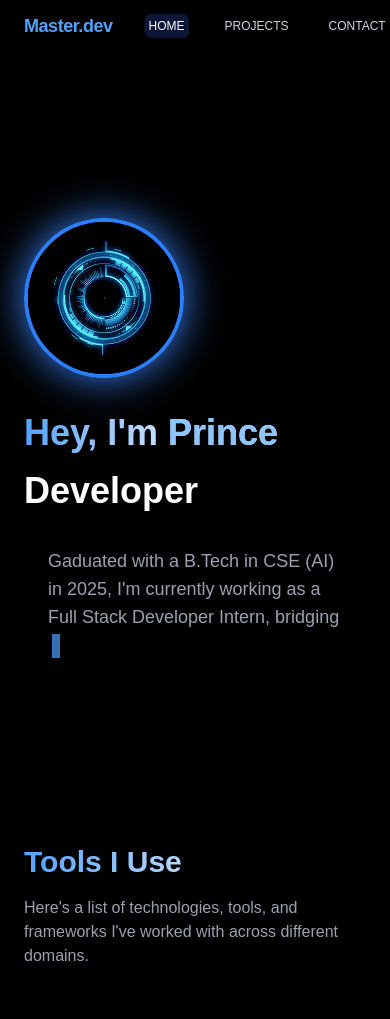
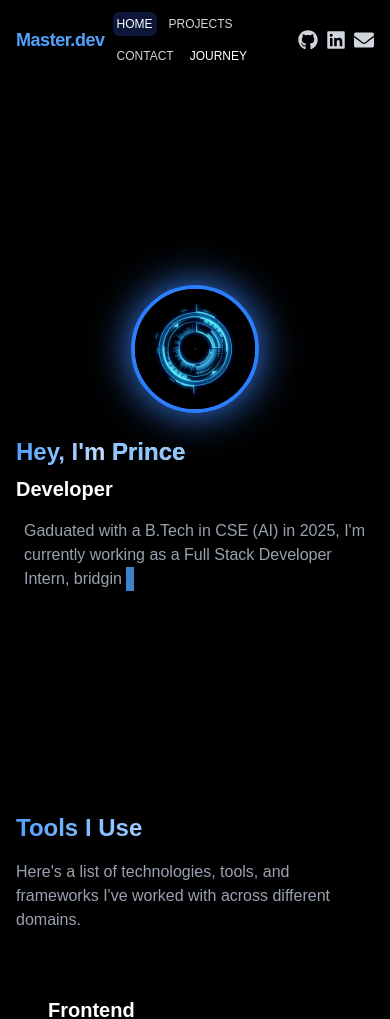
Before and after one commit to Mprince29/MasterDev, a Next.js app: page / in a window 390 px wide. Shown: the top 1019 px of the page. Built offline with nearby package versions, Linux system fonts and the light colour scheme.

Commit message:
Make all pages fully responsive for mobile and tablets

```diff
--- a/src/app/journey/page.tsx
+++ b/src/app/journey/page.tsx
@@ -68,13 +68,13 @@ export default function JourneyPage() {
     <main className="bg-black text-white min-h-screen">
       {/* Navigation Bar */}
       <header className="fixed top-0 left-0 w-full z-50 transition-all duration-300 backdrop-blur-md bg-black/80">
-        <div className="max-w-6xl mx-auto px-6 py-3 flex items-center justify-between">
+        <div className="max-w-6xl mx-auto px-4 sm:px-6 py-3 flex items-center justify-between">
           {/* Left: Logo and Nav */}
-          <div className="flex items-center gap-8">
+          <div className="flex items-center gap-2 sm:gap-8">
             <a href="/" className="text-lg font-bold text-blue-400 tracking-tight flex-shrink-0">
               Master.dev
             </a>
-            <nav className="flex items-center gap-8 text-xs uppercase font-medium">
+            <nav className="flex flex-wrap items-center gap-2 sm:gap-8 text-xs uppercase font-medium">
               <a
                 href="/"
                 className={`transition-colors px-1 py-1 rounded-md ${
@@ -102,7 +102,7 @@ export default function JourneyPage() {
             </nav>
           </div>
           {/* Social Icons */}
-          <div className="flex items-center gap-3 ml-6">
+          <div className="flex items-center gap-2 sm:gap-3 ml-2 sm:ml-6">
             <a href="https://github.com/Mprince29" target="_blank" rel="noopener noreferrer" aria-label="GitHub">
               <FaGithub className="w-5 h-5 text-gray-300 hover:text-blue-400 transition-colors" />
             </a>
@@ -115,8 +115,8 @@ export default function JourneyPage() {
           </div>
         </div>
       </header>
-      <div className="max-w-4xl mx-auto pt-32 px-2 pb-24">
-        <h1 className="text-5xl font-extrabold mb-16 text-center bg-gradient-to-r from-blue-400 via-blue-200 to-white text-transparent bg-clip-text drop-shadow-lg tracking-tight font-[Poppins,Inter,sans-serif]">
+      <div className="max-w-4xl mx-auto pt-32 px-4 sm:px-6 pb-16 sm:pb-24">
+        <h1 className="text-2xl sm:text-5xl font-extrabold mb-4 sm:mb-16 text-center bg-gradient-to-r from-blue-400 via-blue-200 to-white text-transparent bg-clip-text drop-shadow-lg tracking-tight font-[Poppins,Inter,sans-serif]">
           My Journey
         </h1>
         <div className="relative">
@@ -196,8 +196,7 @@ export default function JourneyPage() {
       </div>
       {/* Footer */}
       <footer className="bg-black">
-        <div className="max-w-7xl mx-auto px-4 py-3">
-          <div className="flex flex-col md:flex-row justify-between items-center gap-4">
+        <div className="max-w-7xl mx-auto px-4 sm:px-6 py-3 flex flex-col sm:flex-row justify-between items-center gap-2 sm:gap-6">
           <div className="flex items-center gap-2">
             <span className="text-gray-400">© {new Date().getFullYear()} Prince. All rights reserved.</span>
           </div>
@@ -213,7 +212,6 @@ export default function JourneyPage() {
             </a>
           </div>
         </div>
-        </div>
       </footer>
     </main>
   );
--- a/src/app/page.tsx
+++ b/src/app/page.tsx
@@ -101,13 +101,13 @@ export default function Home() {
       <header className={`fixed top-0 left-0 w-full z-50 transition-all duration-300 ${
         hasScrolled ? 'backdrop-blur-md bg-black/80' : ''
       }`}>
-        <div className="max-w-6xl mx-auto px-6 py-3 flex items-center justify-between">
+        <div className="max-w-6xl mx-auto px-4 sm:px-6 py-3 flex items-center justify-between">
           {/* Left: Logo and Nav */}
-          <div className="flex items-center gap-8">
+          <div className="flex items-center gap-2 sm:gap-8">
             <a href="/" className="text-lg font-bold text-blue-400 tracking-tight flex-shrink-0">
               Master.dev
             </a>
-            <nav className="flex items-center gap-8 text-xs uppercase font-medium">
+            <nav className="flex flex-wrap items-center gap-2 sm:gap-8 text-xs uppercase font-medium">
               <a
                 href="/"
                 className={`transition-colors px-1 py-1 rounded-md ${
@@ -139,7 +139,7 @@ export default function Home() {
             </nav>
           </div>
           {/* Social Icons */}
-          <div className="flex items-center gap-3 ml-6">
+          <div className="flex items-center gap-2 sm:gap-3 ml-2 sm:ml-6">
             <a href="https://github.com/Mprince29" target="_blank" rel="noopener noreferrer" aria-label="GitHub">
               <FaGithub className="w-5 h-5 text-gray-300 hover:text-blue-400 transition-colors" />
             </a>
@@ -160,12 +160,12 @@ export default function Home() {
         viewport={{ once: true, amount: 0.3 }}
         transition={{ duration: 0.7, ease: 'easeOut' }}
         id="home"
-        className="pt-32 px-6 flex flex-col md:flex-row items-center justify-between min-h-[calc(100vh-6rem)] text-left max-w-6xl mx-auto"
+        className="pt-32 px-4 sm:px-6 flex flex-col md:flex-row items-center justify-between min-h-[calc(100vh-6rem)] text-left max-w-6xl mx-auto"
       >
         {/* Left: Avatar and Intro */}
-        <div className="flex-1 flex flex-col items-start justify-center">
+        <div className="flex-1 flex flex-col items-start justify-center w-full min-w-0">
           {/* Avatar */}
-          <div className="mb-8 w-40 h-40 rounded-full overflow-hidden border-4 border-blue-500 shadow-[0_0_40px_#3b82f6]">
+          <div className="mb-6 sm:mb-8 w-32 sm:w-40 h-32 sm:h-40 rounded-full overflow-hidden border-4 border-blue-500 shadow-[0_0_40px_#3b82f6] mx-auto md:mx-0">
             <img
               src="/Mr3W.gif"
               alt="Animated Globe GIF"
@@ -173,15 +173,15 @@ export default function Home() {
             />
           </div>
           {/* Headline */}
-          <h1 className="text-4xl sm:text-5xl md:text-6xl font-bold mb-4 leading-tight bg-gradient-to-r from-blue-400 via-blue-200 to-white text-transparent bg-clip-text">
+          <h1 className="text-2xl sm:text-4xl md:text-6xl font-bold mb-2 sm:mb-4 md:mb-6 leading-tight bg-gradient-to-r from-blue-400 via-blue-200 to-white text-transparent bg-clip-text">
             Hey, I'm <span className="text-blue-300">Prince </span>
           </h1>
-          <h2 className="text-4xl sm:text-4xl font-bold  mb-9 text-white-200">
+          <h2 className="text-xl sm:text-2xl md:text-4xl font-bold mb-4 sm:mb-9 text-white-200">
              Developer
           </h2>
-          <div className="flex flex-col space-y-8 w-full max-w-6xl">
+          <div className="flex flex-col space-y-6 sm:space-y-8 w-full max-w-6xl">
             {/* Typewriter About Intro */}
-            <p className="text-lg text-gray-400 w-full max-w-6xl min-h-[3.5rem] px-6 sm:px-10 md:px-16 lg:px-24 xl:px-32 text-left">
+            <p className="text-base sm:text-lg text-gray-400 w-full max-w-6xl min-h-[3.5rem] px-2 sm:px-6 md:px-16 lg:px-24 xl:px-32 text-left">
               {typedAbout}
               <span className="inline-block w-2 h-6 align-middle bg-blue-400 animate-pulse ml-1" />
             </p>
@@ -196,7 +196,7 @@ export default function Home() {
         viewport={{ once: true, amount: 0.3 }}
         transition={{ duration: 0.7, ease: 'easeOut', delay: 0.1 }}
         id="tools"
-        className="max-w-6xl mx-auto px-6 py-24"
+        className="max-w-6xl mx-auto px-4 sm:px-6 py-16 sm:py-24"
       >
         <motion.div
           variants={containerVariants}
@@ -206,18 +206,18 @@ export default function Home() {
         >
           <motion.h2
             variants={itemVariants}
-            className="text-3xl sm:text-5xl inline-block w-full font-bold mb-4  bg-gradient-to-r from-blue-400 via-blue-200 to-white text-transparent bg-clip-text"
+            className="text-2xl sm:text-3xl md:text-5xl inline-block w-full font-bold mb-4 bg-gradient-to-r from-blue-400 via-blue-200 to-white text-transparent bg-clip-text"
           >
             Tools I Use
           </motion.h2>
           <motion.p
             variants={itemVariants}
-            className="text-gray-400 mb-12 max-w-2xl"
+            className="text-gray-400 mb-8 sm:mb-12 max-w-2xl"
           >
             Here's a list of technologies, tools, and frameworks I've worked with across different domains.
           </motion.p>
 
-          <motion.div className="grid grid-cols-1 md:grid-cols-2 gap-12">
+          <motion.div className="grid grid-cols-1 sm:grid-cols-2 gap-8 sm:gap-12">
             {/* Frontend */}
             <motion.div variants={itemVariants} transition={{ duration: 0.7, ease: 'easeOut' }} className="rounded-2xl p-8 shadow-lg bg-black">
               <h3 className="text-xl font-bold text-white mb-6">Frontend</h3>
@@ -350,7 +350,7 @@ export default function Home() {
         whileInView={{ opacity: 1, y: 0 }}
         viewport={{ once: true, amount: 0.3 }}
         transition={{ duration: 0.7, ease: 'easeOut', delay: 0.2 }}
-        className="max-w-6xl mx-auto px-6 py-24"
+        className="max-w-6xl mx-auto px-4 sm:px-6 py-16 sm:py-24"
       >
         <motion.div
           variants={containerVariants}
@@ -358,14 +358,14 @@ export default function Home() {
           whileInView="visible"
           viewport={{ once: true }}
         >
-          <motion.h2 variants={itemVariants} className="text-3xl sm:text-5xl inline-block w-full font-bold mb-4 bg-gradient-to-r from-blue-400 via-blue-200 to-white text-transparent bg-clip-text">
+          <motion.h2 variants={itemVariants} className="text-2xl sm:text-3xl md:text-5xl inline-block w-full font-bold mb-4 bg-gradient-to-r from-blue-400 via-blue-200 to-white text-transparent bg-clip-text">
             Featured Projects
           </motion.h2>
-          <motion.p variants={itemVariants} className="text-gray-400 mb-12 max-w-2xl">
+          <motion.p variants={itemVariants} className="text-gray-400 mb-8 sm:mb-12 max-w-2xl">
             Here are some of my recent works that showcase my skills and expertise.
           </motion.p>
 
-          <div className="grid grid-cols-1 md:grid-cols-2 lg:grid-cols-3 gap-8">
+          <div className="grid grid-cols-1 sm:grid-cols-2 lg:grid-cols-3 gap-6 sm:gap-8">
             {[
               {
                 title: "Intelligent Proctoring Detection Framework",
@@ -430,10 +430,10 @@ export default function Home() {
               </motion.a>
             ))}
           </div>
-          <div className="flex justify-end items-center pt-9">
+          <div className="flex justify-end items-center pt-6 sm:pt-9">
             <a
               href="/project"
-              className="bg-gradient-to-r from-blue-500 to-white hover:from-blue-600 hover:to-white text-blue-900 font-semibold py-3 px-8 rounded-lg shadow-lg hover:shadow-blue-500/25 transition-all duration-300"
+              className="bg-gradient-to-r from-blue-500 to-white hover:from-blue-600 hover:to-white text-blue-900 font-semibold py-2 sm:py-3 px-4 sm:px-8 rounded-lg shadow-lg hover:shadow-blue-500/25 transition-all duration-300 text-sm sm:text-base"
             >
               View My Work
             </a>
@@ -450,7 +450,7 @@ export default function Home() {
         id="contact"
         className="relative overflow-hidden"
       >
-        <div className="max-w-6xl mx-auto px-6 py-24 flex flex-col md:flex-row gap-12">
+        <div className="max-w-6xl mx-auto px-4 sm:px-6 py-16 sm:py-24 flex flex-col md:flex-row gap-8 md:gap-12">
           {/* Left side - Text */}
           <div className="flex-1 relative z-10">
             <h2 className="text-4xl sm:text-5xl font-bold mb-4 bg-gradient-to-r from-blue-400 via-blue-200 to-white text-transparent bg-clip-text">
@@ -523,8 +523,7 @@ export default function Home() {
 
       {/* Footer */}
       <footer className="bg-black">
-        <div className="max-w-7xl mx-auto px-4 py-3">
-          <div className="flex flex-col md:flex-row justify-between items-center gap-4">
+        <div className="max-w-7xl mx-auto px-4 sm:px-6 py-3 flex flex-col sm:flex-row justify-between items-center gap-2 sm:gap-6">
           <div className="flex items-center gap-2">
             <span className="text-gray-400">© {new Date().getFullYear()} Prince. All rights reserved.</span>
           </div>
@@ -540,7 +539,6 @@ export default function Home() {
             </a>
           </div>
         </div>
-        </div>
       </footer>
 
     </main>
--- a/src/app/project/page.tsx
+++ b/src/app/project/page.tsx
@@ -56,13 +56,13 @@ export default function ProjectPage() {
     <main className="relative z-10 min-h-screen bg-black text-white">
       {/* Navigation Bar */}
       <header className="fixed top-0 left-0 w-full z-50 transition-all duration-300 backdrop-blur-md bg-black/80">
-        <div className="max-w-6xl mx-auto px-6 py-3 flex items-center justify-between">
+        <div className="max-w-6xl mx-auto px-4 sm:px-6 py-3 flex items-center justify-between">
           {/* Left: Logo and Nav */}
-          <div className="flex items-center gap-8">
+          <div className="flex items-center gap-2 sm:gap-8">
             <a href="/" className="text-lg font-bold text-blue-400 tracking-tight flex-shrink-0">
               Master.dev
             </a>
-            <nav className="flex items-center gap-8 text-xs uppercase font-medium">
+            <nav className="flex flex-wrap items-center gap-2 sm:gap-8 text-xs uppercase font-medium">
               <a
                 href="/project"
                 className={`transition-colors px-1 py-1 rounded-md ${
@@ -80,7 +80,7 @@ export default function ProjectPage() {
             </nav>
           </div>
           {/* Social Icons */}
-          <div className="flex items-center gap-3 ml-6">
+          <div className="flex items-center gap-2 sm:gap-3 ml-2 sm:ml-6">
             <a href="https://github.com/Mprince29" target="_blank" rel="noopener noreferrer" aria-label="GitHub">
               <FaGithub className="w-5 h-5 text-gray-300 hover:text-blue-400 transition-colors" />
             </a>
@@ -95,11 +95,11 @@ export default function ProjectPage() {
       </header>
 
       {/* Main Content */}
-      <div className="max-w-6xl mx-auto pt-32 px-6 mb-16">
-        <h1 className="text-4xl sm:text-5xl font-bold mb-12 bg-gradient-to-r from-blue-400 via-blue-200 to-white text-transparent bg-clip-text">
+      <div className="max-w-6xl mx-auto pt-32 px-4 sm:px-6 mb-8 sm:mb-16">
+        <h1 className="text-2xl sm:text-4xl font-bold mb-4 sm:mb-12 bg-gradient-to-r from-blue-400 via-blue-200 to-white text-transparent bg-clip-text">
           Projects
         </h1>
-        <div className="flex flex-col gap-10">
+        <div className="flex flex-col gap-6 sm:gap-10">
           {projects.map((project, index) => (
             <motion.div
               key={index}
@@ -108,22 +108,22 @@ export default function ProjectPage() {
               whileInView="visible"
               viewport={{ once: true, amount: 0.3 }}
               transition={{ duration: 0.7, ease: 'easeOut', delay: index * 0.18 }}
-              className="w-full flex flex-col md:flex-row items-stretch bg-black rounded-2xl shadow-lg hover:shadow-blue-500/20 transition-all duration-300 p-0 overflow-hidden min-h-[220px]"
+              className="w-full flex flex-col md:flex-row items-stretch bg-black rounded-2xl shadow-lg hover:shadow-blue-500/20 transition-all duration-300 p-0 overflow-hidden min-h-[220px] min-w-0"
             >
               {/* Project Image Placeholder (replace with project.image if available) */}
-              <div className="flex-shrink-0 w-full md:w-2/5 h-56 md:h-auto bg-gray-900 flex items-center justify-center overflow-hidden">
+              <div className="flex-shrink-0 w-full md:w-2/5 h-48 sm:h-56 md:h-auto bg-gray-900 flex items-center justify-center overflow-hidden">
                 <img
                   src={project.image || '/project-placeholder.png'}
                   alt={project.title}
                   className="w-full h-full object-cover object-center"
                 />
               </div>
-              <div className="flex-1 flex flex-col justify-center p-8">
-                <h2 className="text-2xl font-bold mb-2 bg-gradient-to-r from-blue-400 to-white text-transparent bg-clip-text">
+              <div className="flex-1 flex flex-col justify-center p-4 sm:p-8">
+                <h2 className="text-xl sm:text-2xl font-bold mb-2 bg-gradient-to-r from-blue-400 to-white text-transparent bg-clip-text">
                   {project.title}
                 </h2>
-                <p className="text-gray-300 mb-3 text-lg">{project.description}</p>
-                <div className="flex flex-wrap gap-2 mb-4">
+                <p className="text-gray-300 mb-2 sm:mb-3 text-base sm:text-lg">{project.description}</p>
+                <div className="flex flex-wrap gap-2 mb-2 sm:mb-4">
                   {project.tech.map((tech, idx) => (
                     <span
                       key={idx}
@@ -137,7 +137,7 @@ export default function ProjectPage() {
                   href={project.link}
                   target="_blank"
                   rel="noopener noreferrer"
-                  className="inline-block text-base font-medium text-blue-500 hover:underline bg-gray-900/60 rounded px-5 py-2 mt-2 md:self-start whitespace-nowrap"
+                  className="inline-block text-sm sm:text-base font-medium text-blue-500 hover:underline bg-gray-900/60 rounded px-3 sm:px-5 py-2 mt-2 md:self-start whitespace-nowrap"
                 >
                   View Project →
                 </a>
@@ -148,8 +148,7 @@ export default function ProjectPage() {
       </div>
       {/* Footer */}
       <footer className="bg-black">
-        <div className="max-w-7xl mx-auto px-4 py-3">
-          <div className="flex flex-col md:flex-row justify-between items-center gap-4">
+        <div className="max-w-7xl mx-auto px-4 sm:px-6 py-3 flex flex-col sm:flex-row justify-between items-center gap-2 sm:gap-6">
           <div className="flex items-center gap-2">
             <span className="text-gray-400">© {new Date().getFullYear()} Prince. All rights reserved.</span>
           </div>
@@ -165,7 +164,6 @@ export default function ProjectPage() {
             </a>
           </div>
         </div>
-        </div>
       </footer>
     </main>
   );
```
Lines whose indentation alone changed are shown as unchanged.
